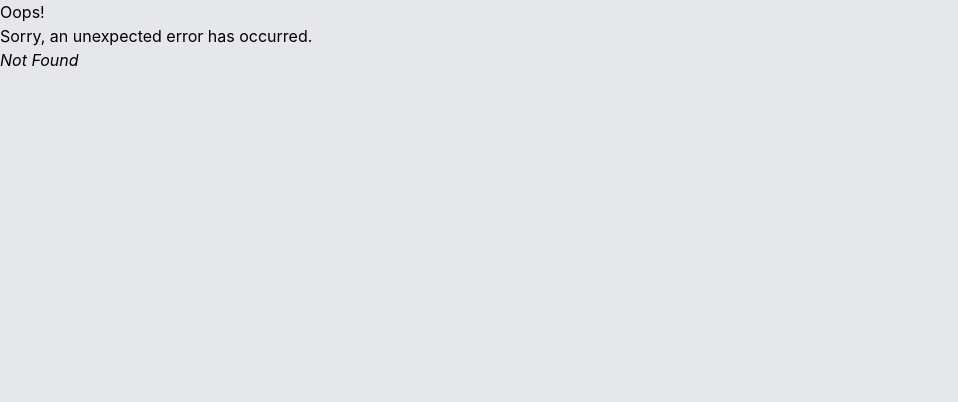
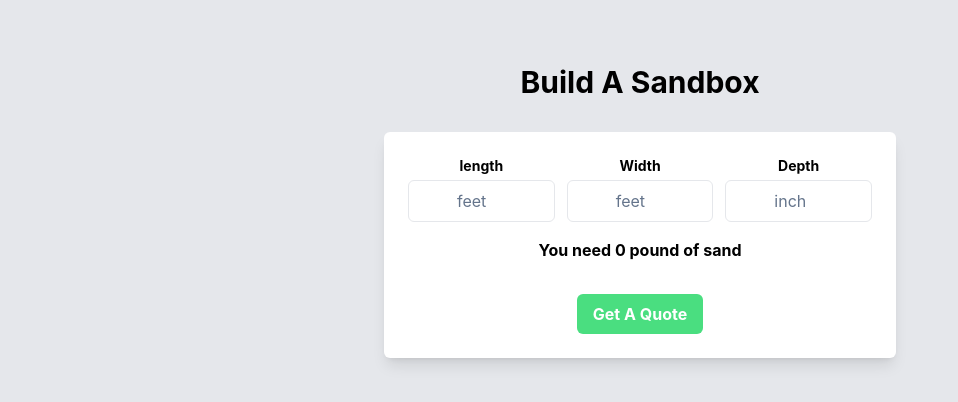
Before and after one commit to amirul-git/react-interactivity, a React (Vite) app: page /sandbox in a window 1280 px wide. Before the commit this address had no page. Shown: the top 402 px of the page, without its empty margins (0-958 px from the left). Built offline with nearby package versions, Linux system fonts and the light colour scheme.

Commit message:
Add sandbox

```diff
--- /dev/null
+++ b/src/components/ButtonSandbox.jsx
@@ -0,0 +1,12 @@
+export default function Button({ onClick }) {
+  return (
+    <>
+      <button
+        onClick={onClick}
+        className="font-bold bg-green-400 p-4 py-2 rounded-md text-white mx-auto block mt-8"
+      >
+        Get A Quote
+      </button>
+    </>
+  );
+}
--- /dev/null
+++ b/src/components/InputNumber.jsx
@@ -0,0 +1,17 @@
+export default function ({ label, onChange, unit }) {
+  return (
+    <>
+      <div className="flex-1">
+        <h2 className="mb-1 text-sm font-bold text-center">{label}</h2>
+        <div className="border p-2 rounded-md px-4">
+          <input
+            type="number"
+            className="focus:outline-none text-sm max-w-[32px]"
+            onChange={onChange}
+          />
+          <span className="text-slate-500">{unit}</span>
+        </div>
+      </div>
+    </>
+  );
+}
--- /dev/null
+++ b/src/components/Receipt.jsx
@@ -0,0 +1,10 @@
+export default function Receipt({ price }) {
+  return (
+    <>
+      <section className="border-4 border-green-400 text-center p-4 mt-4 border-dashed font-bold text-lg rounded-md">
+        <p>Get your personal beach today for only ${price}.00</p>
+      </section>
+      ;
+    </>
+  );
+}
--- a/src/main.jsx
+++ b/src/main.jsx
@@ -5,6 +5,7 @@ import "./index.css";
 import Root from "./routes/root";
 import ErrorPage from "./routes/error-page";
 import Light from "./routes/light";
+import SandBox from "./routes/sandbox";
 
 const router = createBrowserRouter([
   {
@@ -16,6 +17,10 @@ const router = createBrowserRouter([
     path: "/light",
     element: <Light />,
   },
+  {
+    path: "/sandbox",
+    element: <SandBox />,
+  },
 ]);
 
 ReactDOM.createRoot(document.getElementById("root")).render(
--- a/src/routes/root.jsx
+++ b/src/routes/root.jsx
@@ -10,9 +10,12 @@ export default function Root() {
         >
           🌞 Light
         </Link>
-        <div className="cursor-pointer px-4 py-2 bg-white rounded-lg">
+        <Link
+          to={"sandbox"}
+          className="cursor-pointer px-4 py-2 bg-white rounded-lg"
+        >
           🏖 Sandbox
-        </div>
+        </Link>
         <div className="cursor-pointer px-4 py-2 bg-white rounded-lg">
           📊 Sales
         </div>
--- /dev/null
+++ b/src/routes/sandbox.jsx
@@ -0,0 +1,66 @@
+import { useEffect } from "react";
+import { useState } from "react";
+import Button from "../components/ButtonSandbox";
+import Receipt from "../components/Receipt";
+import InputNumber from "../components/InputNumber";
+
+export default function SandBox() {
+  const [length, setLength] = useState(0);
+  const [width, setWidth] = useState(0);
+  const [depth, setDepth] = useState(0);
+  const [pound, setPound] = useState(0);
+  const [price, setPrice] = useState(false);
+
+  function handleLengthChange(e) {
+    setLength(parseInt(e.target.value));
+  }
+
+  function handleWidthChange(e) {
+    setWidth(parseInt(e.target.value));
+  }
+
+  function handleDepthChange(e) {
+    setDepth(parseInt(e.target.value));
+  }
+
+  function handleGetPrice() {
+    setPrice(pound * 12);
+  }
+
+  useEffect(() => {
+    const pounds = length * width * depth;
+    setPound(pounds);
+  }, [length, width, depth]);
+
+  return (
+    <>
+      <main className="px-4 mt-16">
+        <h1 className="text-3xl font-bold text-center mb-8">Build A Sandbox</h1>
+        <section className="mx-auto max-w-lg bg-white rounded-md p-6 shadow-lg">
+          <div className="flex gap-[1px] sm:gap-3">
+            <InputNumber
+              label="length"
+              unit="feet"
+              onChange={(e) => handleLengthChange(e)}
+            />
+            <InputNumber
+              label="Width"
+              unit="feet"
+              onChange={(e) => handleWidthChange(e)}
+            />
+            <InputNumber
+              label="Depth"
+              unit="inch"
+              onChange={(e) => handleDepthChange(e)}
+            />
+          </div>
+          <h3 className="font-bold text-center mt-4">
+            You need {pound} pound of sand
+          </h3>
+          <Button onClick={handleGetPrice} />
+        </section>
+        {price && <Receipt price={price} />}
+      </main>
+    </>
+  );
+}
```
